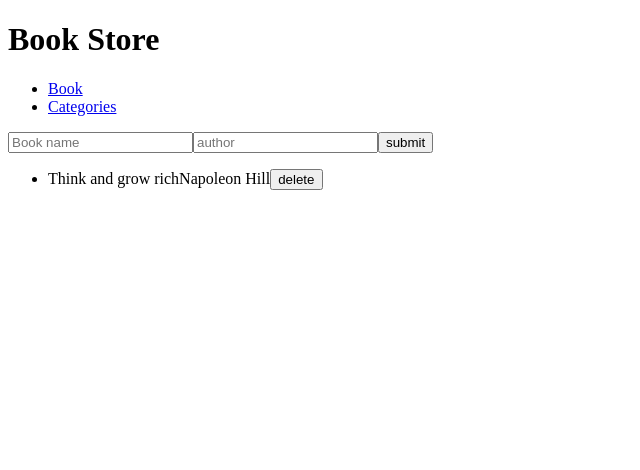
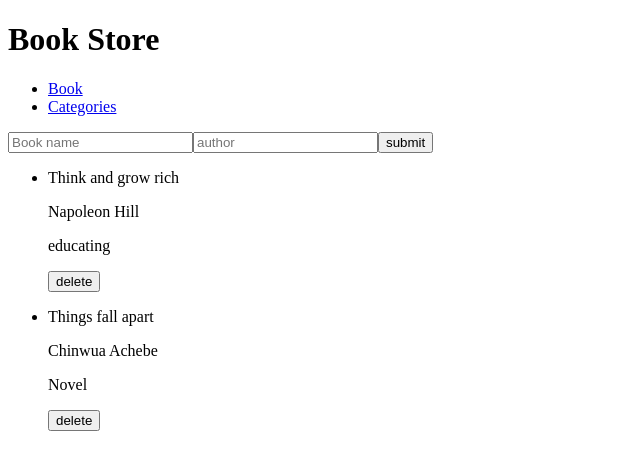
Before and after one commit to clin2on3mun/BookStore, a React (Create React App) app: page / in a window 1280 px wide. Shown: the top 470 px of the page, without its empty margins (0-640 px from the left). Built offline with nearby package versions, Linux system fonts and the light colour scheme.

Commit message:
Add changes to Book and Booklist

```diff
--- a/src/components/Book.js
+++ b/src/components/Book.js
@@ -1,15 +1,26 @@
-/* eslint-disable react/prop-types */
+import PropTypes from 'prop-types';
 import React from 'react';
 
-const Book = () => (
+const Book = ({ title, category, author }) => (
   <li>
     <p>
-      Think and grow rich
-      <span>Napoleon Hill</span>
-      <button type="button">delete</button>
+      {title}
     </p>
+    <p>{author}</p>
+    <p>{category}</p>
+    <button type="button">delete</button>
 
   </li>
 );
+Book.propTypes = {
+  title: PropTypes.string,
+  author: PropTypes.string,
+  category: PropTypes.string,
+};
+Book.defaultProps = {
+  title: null,
+  author: null,
+  category: null,
+};
 
 export default Book;
--- a/src/components/BookList.js
+++ b/src/components/BookList.js
@@ -4,7 +4,8 @@ import Book from './Book';
 const BookList = () => (
 
   <ul>
-    <Book />
+    <Book title="Think and grow rich" author="Napoleon Hill" category="educating" />
+    <Book title="Things fall apart" author="Chinwua Achebe" category="Novel" />
   </ul>
 
 );
```
